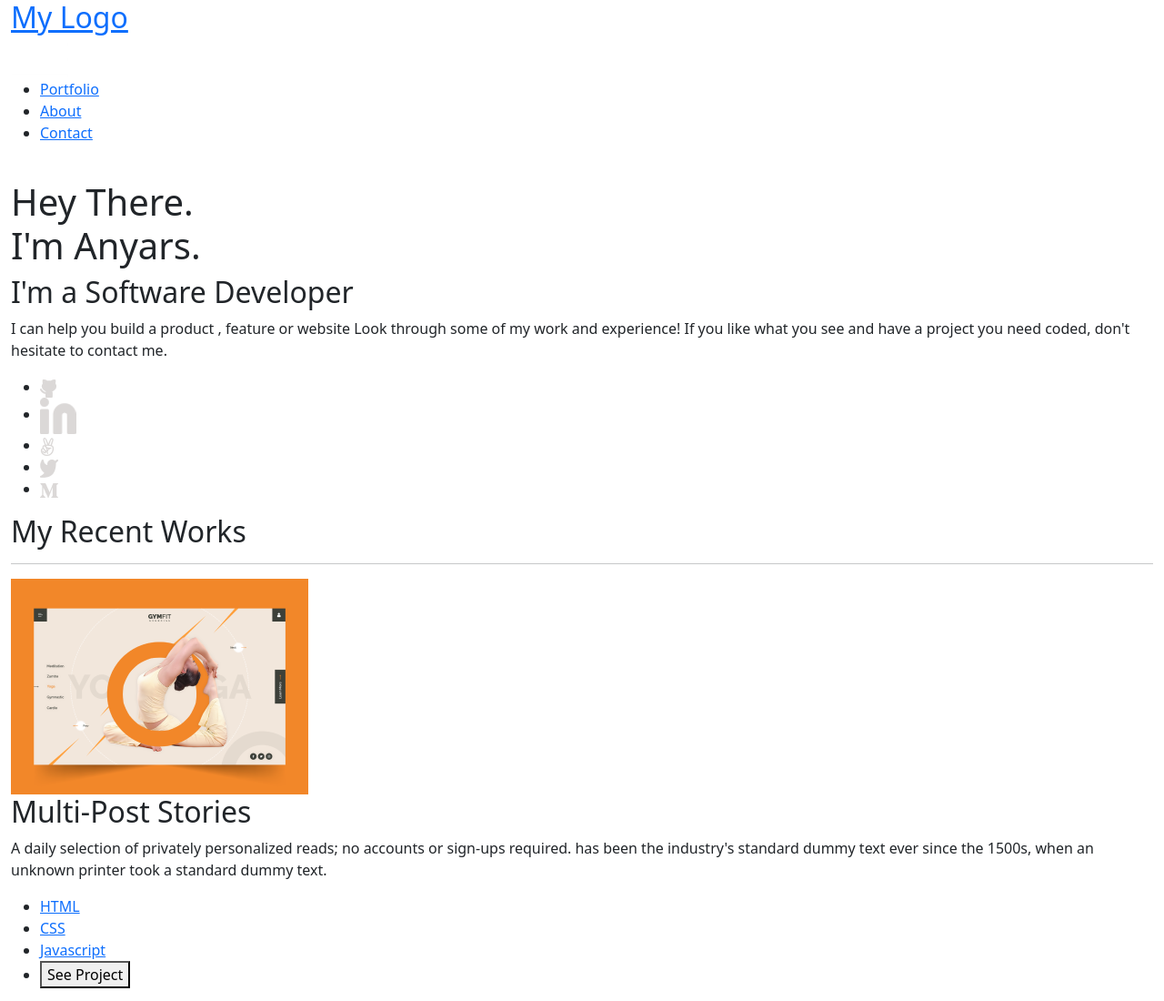
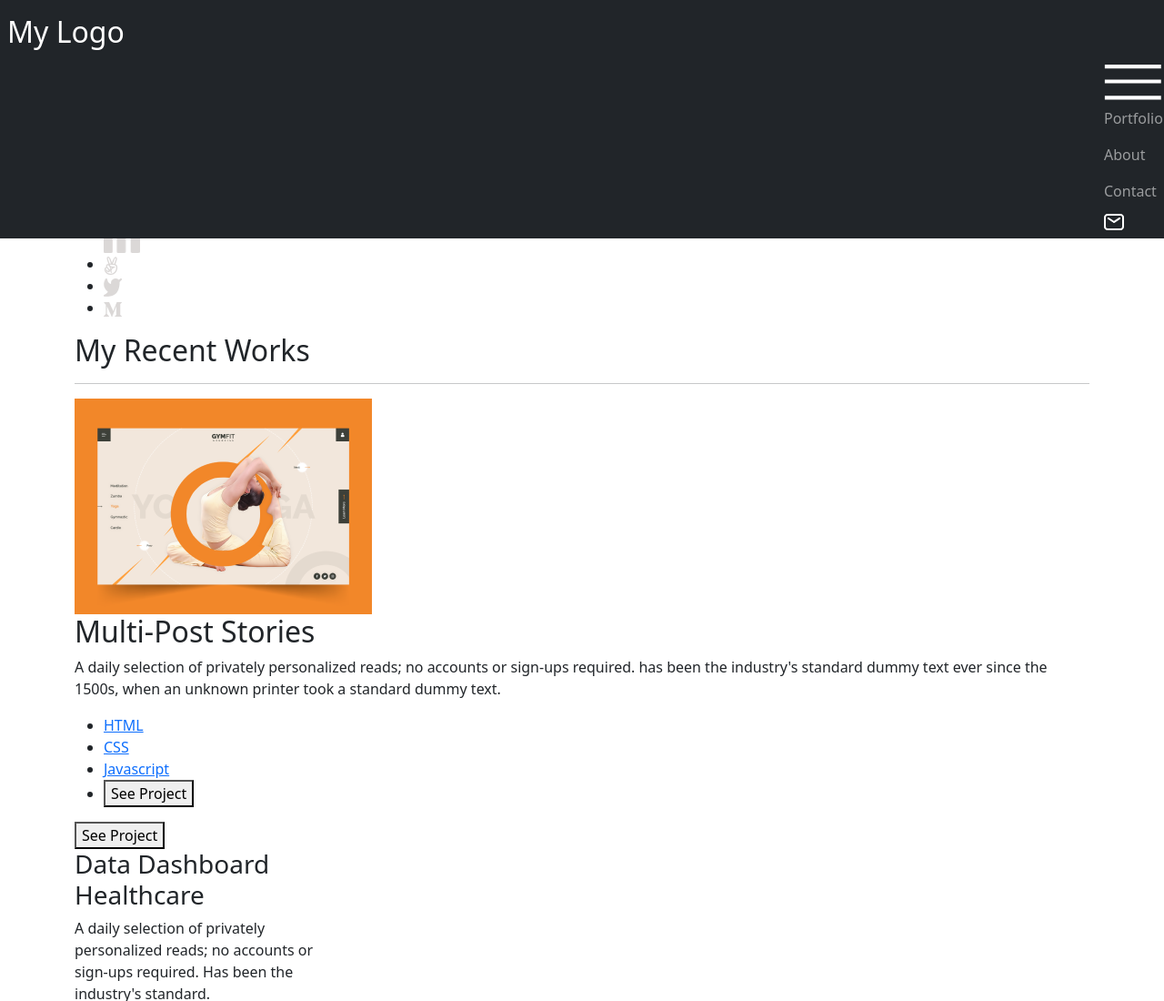
Before and after one commit to anyars-encarta/Bootstrap-Portfolio, a website: page index.html in a window 1280 px wide. Shown: the top 1100 px of the page at 91% size. Drawn offline with nearby package versions, Linux system fonts and the light colour scheme.

Commit message:
Add nav classes

```diff
--- a/index.html
+++ b/index.html
@@ -8,17 +8,19 @@
         <title>Anyars & Uzair' Portfolio</title>
     </head>
 
-    <body class="container-fluid">
-      <header>
-        <nav>
-          <a href="#"><h2>My Logo</h2></a>
-          <img src="./logos/Menu.png" alt="Hamburger Menu icon">
-          <ul>
-            <li><a href="#">Portfolio</a></li>
-            <li><a href="#">About</a></li>
-            <li><a href="#">Contact</a></li>
-            <img src="./logos/desktop-contact-icon.png" alt="Contact Menu icon">
-          </ul>
+    <body class="container">
+      <header class="">
+        <nav class="navbar d-flex fixed-top navbar-dark bg-dark flex-row bd-highlight mb-3">
+          <a class ="p-2 flex-grow-1 navbar-brand bd-highlight" href="#"><h2>My Logo</h2></a>
+          <div class="d-flex bd-highlight collapse navbar-collapse flex-sm-row-reverse justify-content-between">
+            <ul class ="d-flex navbar-nav ms-auto justify-content-between">
+              <li class="nav-item"><img class ="" src="./logos/Menu.png" alt="Hamburger Menu icon"></li>
+              <li class="nav-item"><a class="nav-link" href="#">Portfolio</a></li>
+              <li class="nav-item"><a class="nav-link" href="#">About</a></li>
+              <li class="nav-item"><a class="nav-link" href="#">Contact</a></li>
+              <li class="nav-item"><img src="./logos/desktop-contact-icon.png" alt="Contact Menu icon"></li>
+            </ul>
+          </div>
         </nav>
       </header>
 
```
